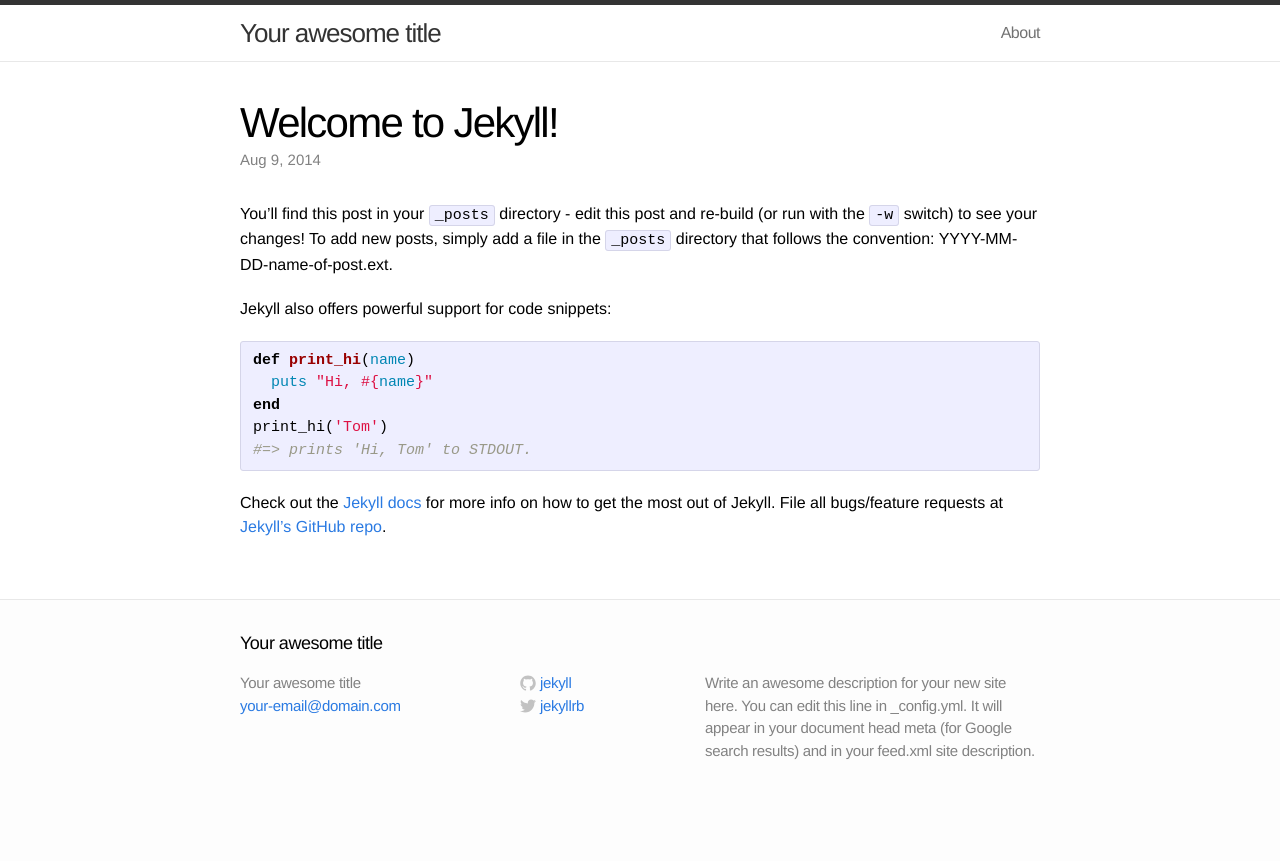
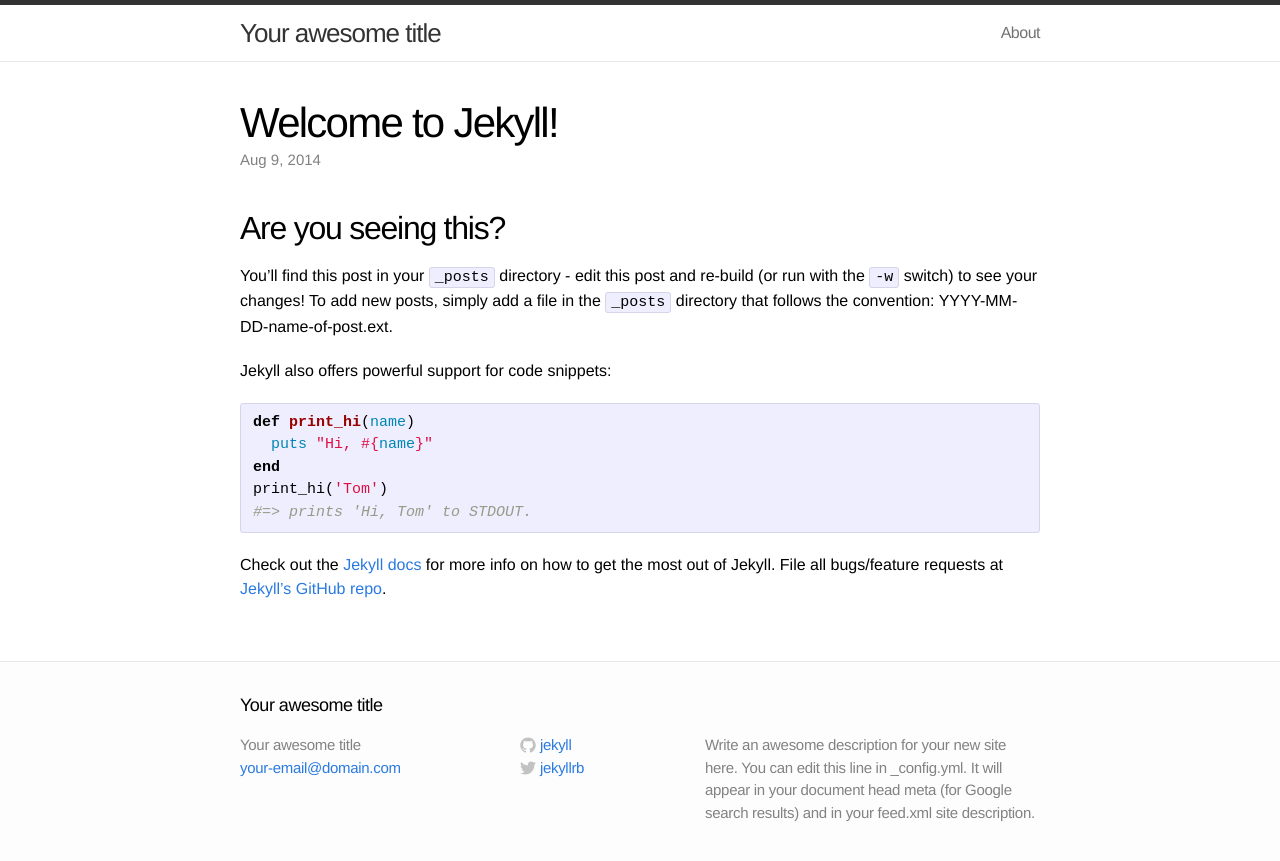
Before and after one commit to jeffrlaw/ginger-and-beard, a Jekyll site: the page built from _posts/2014-08-09-welcome-to-jekyll.markdown, in a window 1280 px wide. Shown: the top 861 px of the page. Built offline with Jekyll 4.4.1, drawn with Linux system fonts in a browser that asks for light colours.

Commit message:
Testing site with h2

```diff
--- a/_posts/2014-08-09-welcome-to-jekyll.markdown
+++ b/_posts/2014-08-09-welcome-to-jekyll.markdown
@@ -4,6 +4,8 @@ title:  "Welcome to Jekyll!"
 date:   2014-08-09 01:01:27
 categories: jekyll update
 ---
+
+## Are you seeing this?
 
 You'll find this post in your `_posts` directory - edit this post and re-build (or run with the `-w` switch) to see your changes!
 To add new posts, simply add a file in the `_posts` directory that follows the convention: YYYY-MM-DD-name-of-post.ext.
```
